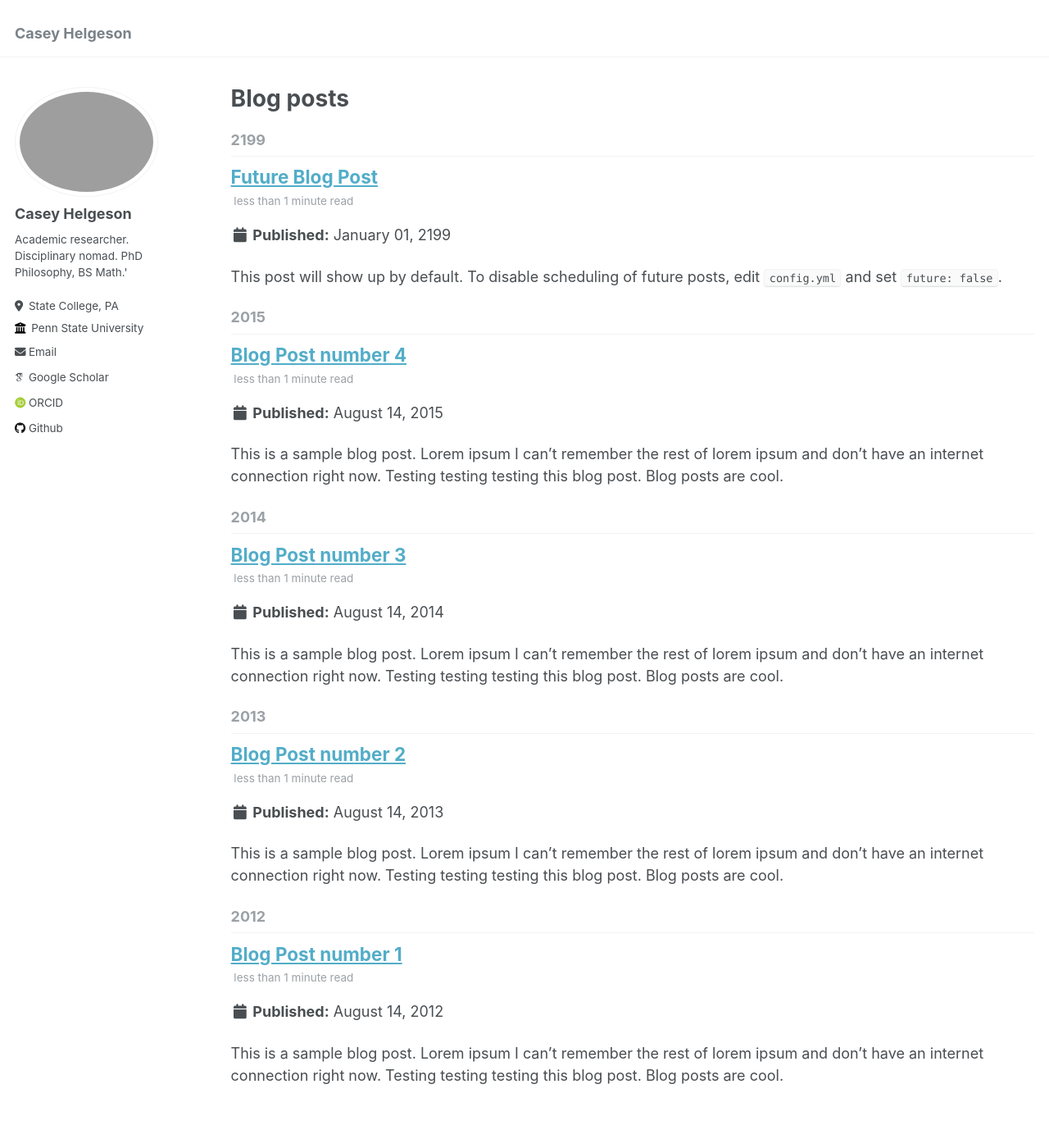
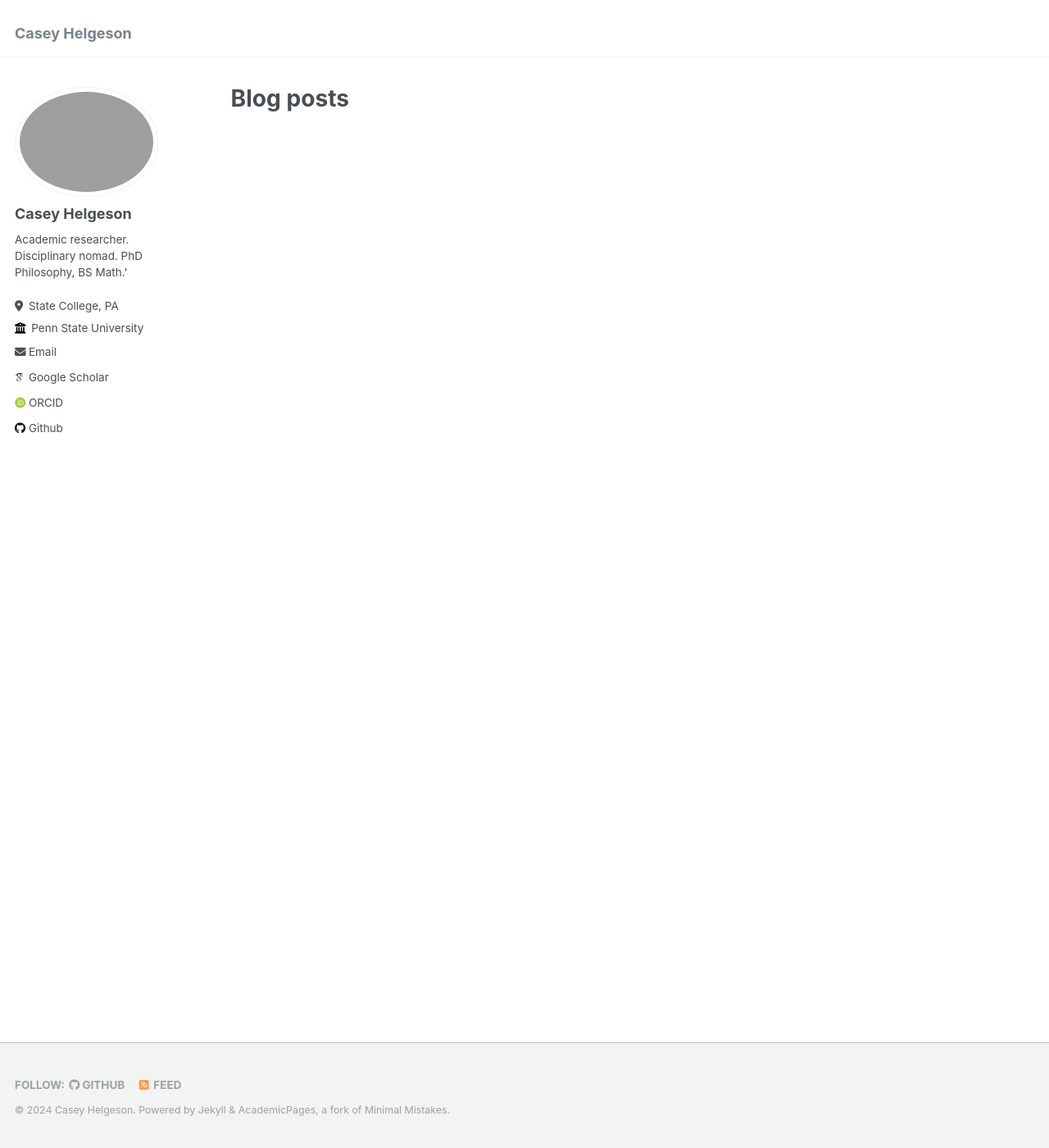
Before and after one commit to caseyhelgeson/caseyhelgeson.github.io, a Jekyll site: the page built from _pages/year-archive.html, in a window 1280 px wide and 1400 px high. Shown: the whole window at 82% size. Built offline with Jekyll 4.4.1, drawn with Linux system fonts in a browser that asks for light colours; some web fonts are replaced.

Commit message:
bits and bobs

```diff
--- a/_config.yml
+++ b/_config.yml
@@ -10,7 +10,7 @@
 locale                   : "en-US"
 title                    : "Casey Helgeson"
 title_separator          : "-"
-name                     : &name "Casey Helgeson"
+name                     : "Casey Helgeson"
 description              : # &description
 url                      : https://caseyhelgeson.github.io
 baseurl                  : "" # the subpath of your site, e.g. "/blog"
--- a/_posts/2012-08-14-blog-post-1.md
+++ /dev/null
@@ -1,20 +0,0 @@
----
-title: 'Blog Post number 1'
-date: 2012-08-14
-permalink: /posts/2012/08/blog-post-1/
-tags:
-  - cool posts
-  - category1
-  - category2
----
-
-This is a sample blog post. Lorem ipsum I can't remember the rest of lorem ipsum and don't have an internet connection right now. Testing testing testing this blog post. Blog posts are cool.
-
-Headings are cool
-======
-
-You can have many headings
-======
-
-Aren't headings cool?
-------
--- a/_posts/2013-08-14-blog-post-2.md
+++ /dev/null
@@ -1,20 +0,0 @@
----
-title: 'Blog Post number 2'
-date: 2013-08-14
-permalink: /posts/2013/08/blog-post-2/
-tags:
-  - cool posts
-  - category1
-  - category2
----
-
-This is a sample blog post. Lorem ipsum I can't remember the rest of lorem ipsum and don't have an internet connection right now. Testing testing testing this blog post. Blog posts are cool.
-
-Headings are cool
-======
-
-You can have many headings
-======
-
-Aren't headings cool?
-------
--- a/_posts/2014-08-14-blog-post-3.md
+++ /dev/null
@@ -1,20 +0,0 @@
----
-title: 'Blog Post number 3'
-date: 2014-08-14
-permalink: /posts/2014/08/blog-post-3/
-tags:
-  - cool posts
-  - category1
-  - category2
----
-
-This is a sample blog post. Lorem ipsum I can't remember the rest of lorem ipsum and don't have an internet connection right now. Testing testing testing this blog post. Blog posts are cool.
-
-Headings are cool
-======
-
-You can have many headings
-======
-
-Aren't headings cool?
-------
--- a/_posts/2199-01-01-future-post.md
+++ /dev/null
@@ -1,11 +0,0 @@
----
-title: 'Future Blog Post'
-date: 2199-01-01
-permalink: /posts/2012/08/blog-post-4/
-tags:
-  - cool posts
-  - category1
-  - category2
----
-
-This post will show up by default. To disable scheduling of future posts, edit `config.yml` and set `future: false`.
```
Also changed, not shown: _portfolio/portfolio-1.md (deleted, +0 -7 lines), _portfolio/portfolio-2.html (deleted, +0 -7 lines), _posts/2015-08-14-blog-post-4.md (deleted, +0 -20 lines), 1 other file.
